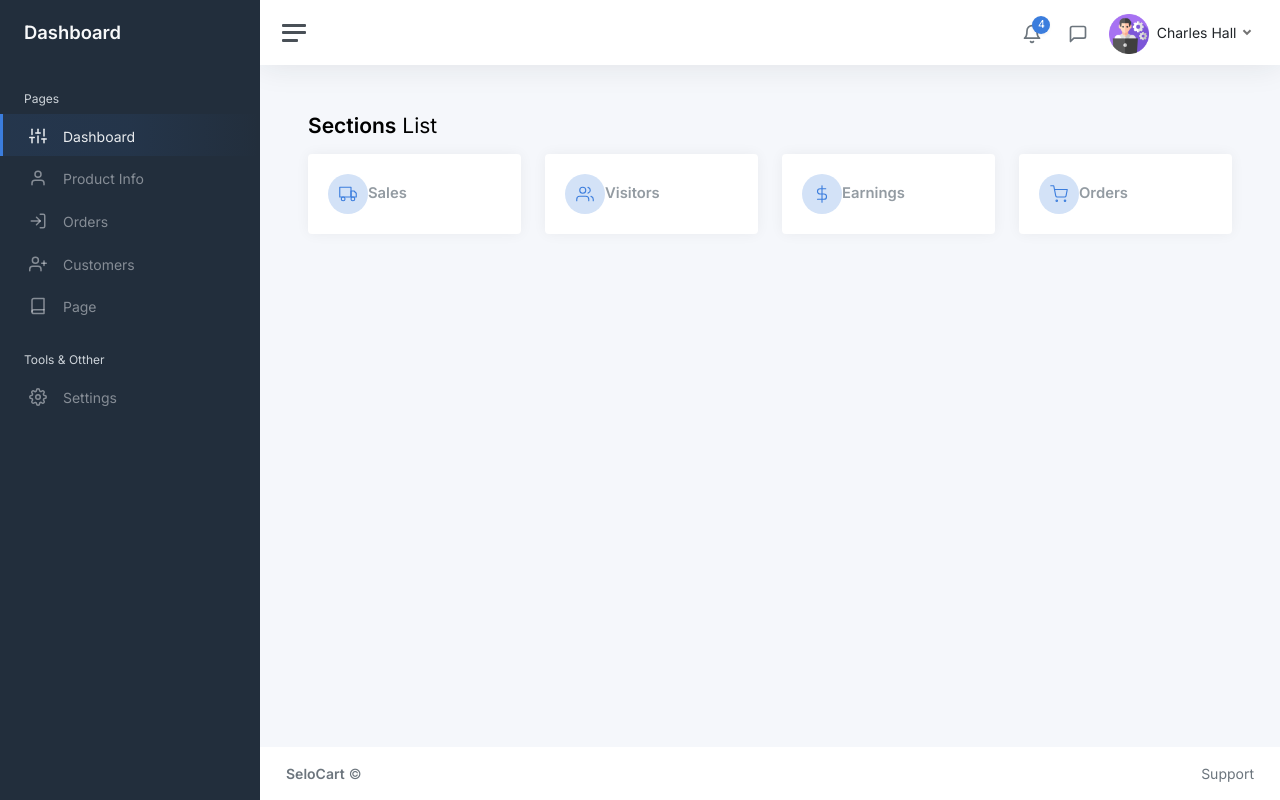
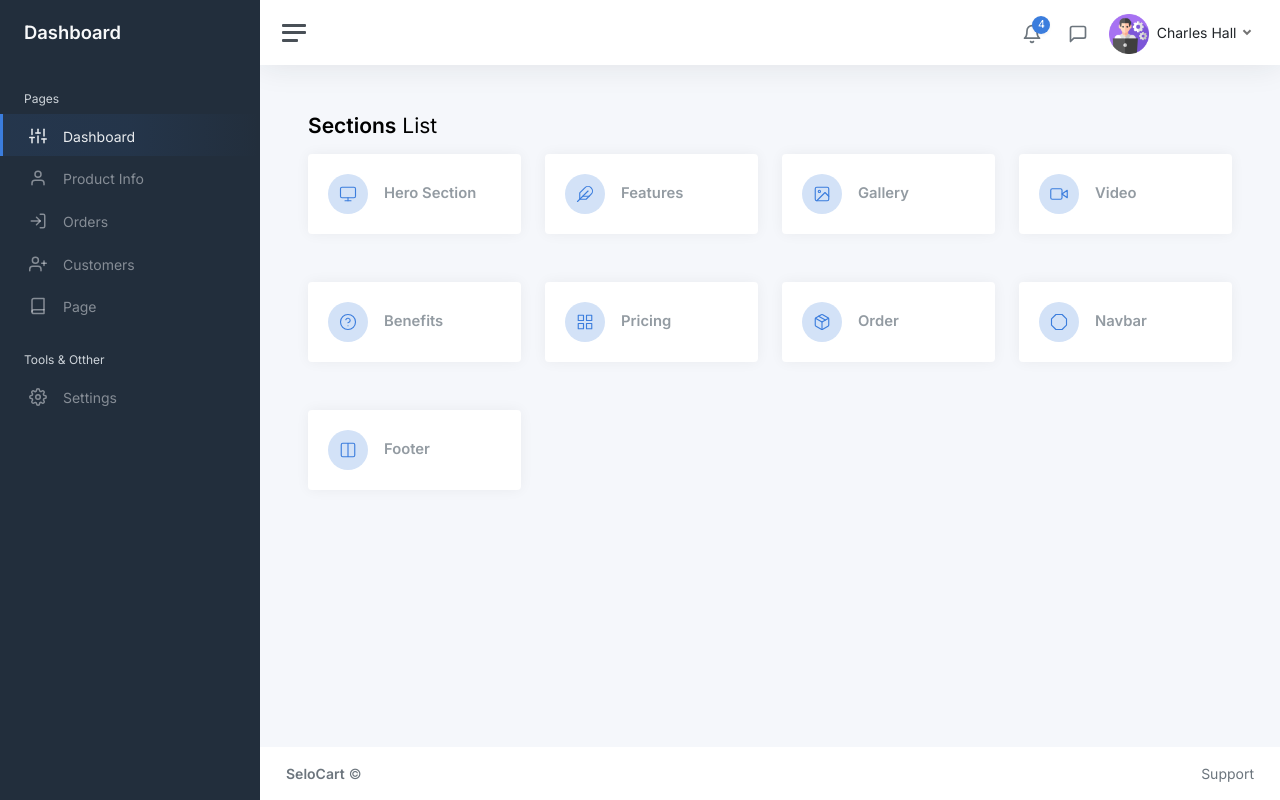
Before and after one commit to 1dev-hridoy/SeloCart-Lite, a PHP site: page /admin/page.php in a window 1280 px wide. Run offline with PHP 8.4, Linux system fonts and the light colour scheme.

Commit message:
update footer script path, modify card icons and titles, and remove sections page

```diff
--- a/admin/includes/__footer.php
+++ b/admin/includes/__footer.php
@@ -19,7 +19,7 @@
 		</div>
 	</div>
 
-	<script src="../assets/js/app.js"></script>
+	<script src="./assets/js/app.js"></script>
 	<script>
 		document.addEventListener("DOMContentLoaded", function() {
 			var ctx = document.getElementById("chartjs-dashboard-line").getContext("2d");
--- a/admin/page.php
+++ b/admin/page.php
@@ -12,9 +12,9 @@ include_once './includes/__navbar.php';
                     <div class="card">
                         <div class="card-body d-flex align-items-center">
                             <div class="stat text-primary mr-3">
-                                <i class="align-middle" data-feather="truck"></i>
+                                <i class="align-middle" data-feather="monitor"></i>
                             </div>
-                            <h5 class="card-title mb-0">Sales</h5>
+                            <h5 class="card-title mb-0 ms-3">Hero Section</h5>
                         </div>
                     </div>
                 </a>
@@ -24,9 +24,9 @@ include_once './includes/__navbar.php';
                     <div class="card">
                         <div class="card-body d-flex align-items-center">
                             <div class="stat text-primary mr-3">
-                                <i class="align-middle" data-feather="users"></i>
+                                <i class="align-middle" data-feather="feather"></i>
                             </div>
-                            <h5 class="card-title mb-0">Visitors</h5>
+                            <h5 class="card-title mb-0 ms-3">Features</h5>
                         </div>
                     </div>
                 </a>
@@ -36,9 +36,9 @@ include_once './includes/__navbar.php';
                     <div class="card">
                         <div class="card-body d-flex align-items-center">
                             <div class="stat text-primary mr-3">
-                                <i class="align-middle" data-feather="dollar-sign"></i>
+                                <i class="align-middle" data-feather="image"></i>
                             </div>
-                            <h5 class="card-title mb-0">Earnings</h5>
+                            <h5 class="card-title mb-0 ms-3">Gallery</h5>
                         </div>
                     </div>
                 </a>
@@ -48,9 +48,69 @@ include_once './includes/__navbar.php';
                     <div class="card">
                         <div class="card-body d-flex align-items-center">
                             <div class="stat text-primary mr-3">
-                                <i class="align-middle" data-feather="shopping-cart"></i>
+                                <i class="align-middle" data-feather="video"></i>
                             </div>
-                            <h5 class="card-title mb-0">Orders</h5>
+                            <h5 class="card-title mb-0 ms-3">Video</h5>
+                        </div>
+                    </div>
+                </a>
+            </div>
+            <div class="col-sm-6 col-xl-3 mb-4">
+                <a href="settings.php?section=orders" class="text-decoration-none">
+                    <div class="card">
+                        <div class="card-body d-flex align-items-center">
+                            <div class="stat text-primary mr-3">
+                                <i class="align-middle" data-feather="help-circle"></i>
+                            </div>
+                            <h5 class="card-title mb-0 ms-3">Benefits</h5>
+                        </div>
+                    </div>
+                </a>
+            </div>
+            <div class="col-sm-6 col-xl-3 mb-4">
+                <a href="settings.php?section=orders" class="text-decoration-none">
+                    <div class="card">
+                        <div class="card-body d-flex align-items-center">
+                            <div class="stat text-primary mr-3">
+                                <i class="align-middle" data-feather="grid"></i>
+                            </div>
+                            <h5 class="card-title mb-0 ms-3">Pricing</h5>
+                        </div>
+                    </div>
+                </a>
+            </div>
+            <div class="col-sm-6 col-xl-3 mb-4">
+                <a href="settings.php?section=orders" class="text-decoration-none">
+                    <div class="card">
+                        <div class="card-body d-flex align-items-center">
+                            <div class="stat text-primary mr-3">
+                                <i class="align-middle" data-feather="package"></i>
+                            </div>
+                            <h5 class="card-title mb-0 ms-3">Order</h5>
+                        </div>
+                    </div>
+                </a>
+            </div>
+            <div class="col-sm-6 col-xl-3 mb-4">
+                <a href="settings.php?section=orders" class="text-decoration-none">
+                    <div class="card">
+                        <div class="card-body d-flex align-items-center">
+                            <div class="stat text-primary mr-3">
+                                <i class="align-middle" data-feather="octagon"></i>
+                            </div>
+                            <h5 class="card-title mb-0 ms-3">Navbar</h5>
+                        </div>
+                    </div>
+                </a>
+            </div>
+            <div class="col-sm-6 col-xl-3 mb-4">
+                <a href="settings.php?section=orders" class="text-decoration-none">
+                    <div class="card">
+                        <div class="card-body d-flex align-items-center">
+                            <div class="stat text-primary mr-3">
+                                <i class="align-middle" data-feather="columns"></i>
+                            </div>
+                            <h5 class="card-title mb-0 ms-3">Footer</h5>
                         </div>
                     </div>
                 </a>
```
Also changed, not shown: admin/sections/index.php (deleted, +0 -62 lines).
